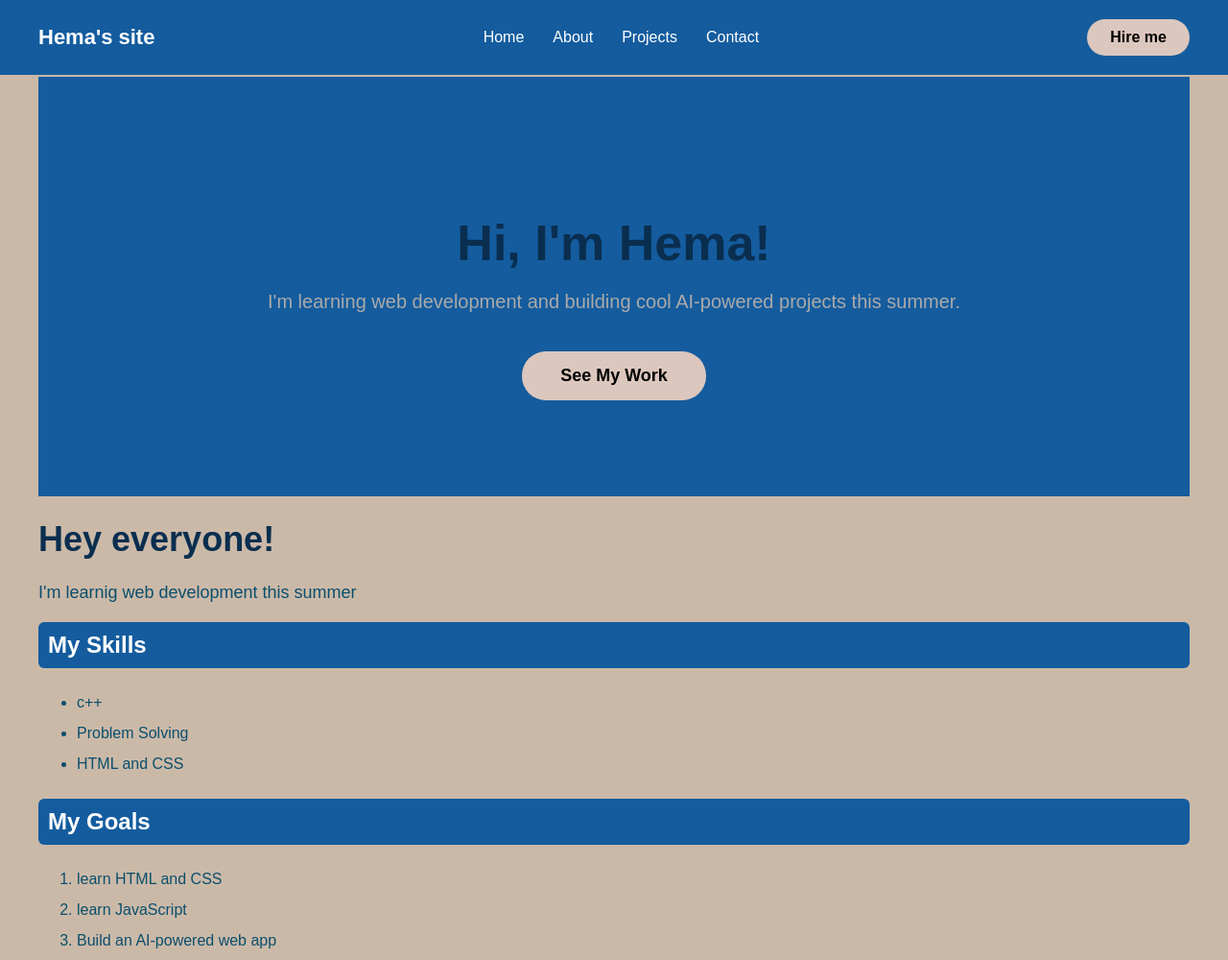
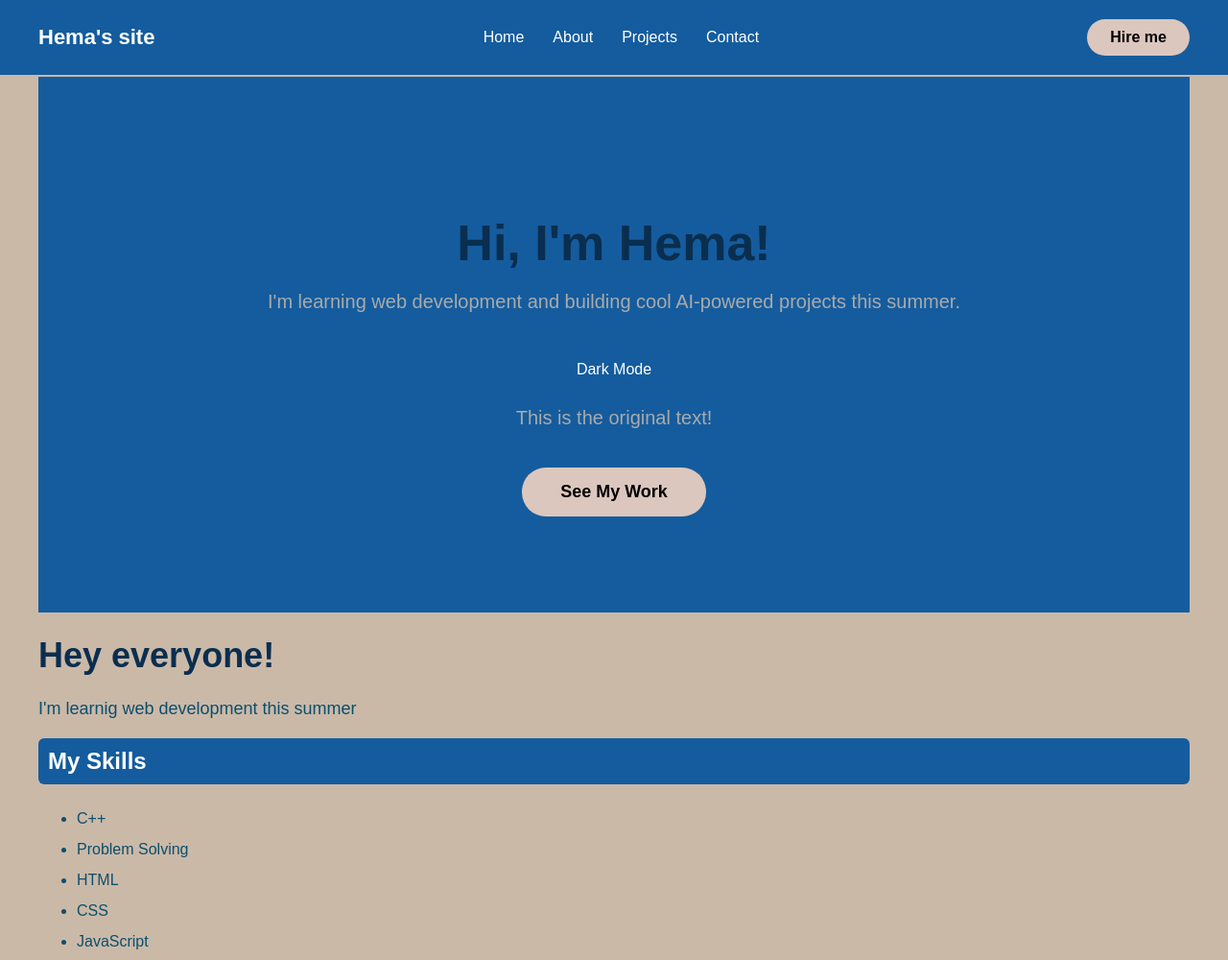
Before and after one commit to prudhivihema/learning-web-dev, a plain HTML site: page index.html in a window 1280 px wide. Shown: the top 1000 px of the page at 96% size. Drawn offline with Linux system fonts and the light colour scheme.

Commit message:
added javascript basics and dark mode toggle

```diff
--- a/index.html
+++ b/index.html
@@ -18,16 +18,14 @@
         <section class="hero">
             <h1>Hi, I'm Hema!</span></h1>
             <p>I'm learning web development and building cool AI-powered projects this summer.</p>
+            <button onclick="changeText()" id="toggleBtn">Dark Mode</button>
+            <p id="message">This is the original text!</p>
             <button class="hero-btn">See My Work</button>
         </section>
         <h1>Hey everyone!</h1>
         <p>I'm learnig web development this summer</p>
         <h2>My Skills</h2>
-        <ul>
-            <li>c++</li>
-            <li>Problem Solving</li>
-            <li>HTML and CSS</li>
-        </ul>
+        <ul id="skillsList"></ul>
         <h2>My Goals</h2>
         <ol>
             <li>learn HTML and CSS</li>
@@ -58,5 +56,6 @@
         <div class="box">Box 2</div>
         <div class="box">Box 3</div>
         </div>
+        <script src="script.js"></script>
     </body>
 </html>
--- /dev/null
+++ b/script.js
@@ -0,0 +1,44 @@
+let name = "Hema";
+let age = 18;
+let islearning = true;
+console.log(name);
+console.log(age);
+console.log(islearning);
+function greet(){
+    console.log("Hello! I'm "+name+" and I'm "+age+" years old!");
+}
+greet("Hema",18);
+let darkMode = false;
+
+function changeText(){
+    let btn = document.getElementById("toggleBtn");
+    if(darkMode === false){
+        document.body.style.backgroundColor = "black";
+        document.body.style.color = "white";
+        btn.innerText = "Light Mode";
+        darkMode = true;
+    }else{
+        document.body.style.backgroundColor = "#f0f0f0";
+        document.body.style.color="#333333";
+        btn.innerText="Dark Mode";
+        darkMode = false;
+    }
+}
+let hobbies = ["coding","music","gaming"];
+console.log(hobbies[0]);
+console.log(hobbies[1]);
+console.log(hobbies.length);
+hobbies.push("reading");
+console.log(hobbies[3]);
+hobbies.pop();
+console.log(hobbies);
+for(let i=0;i<hobbies.length;i++){
+    console.log(hobbies[i]);
+}
+let skills = ["C++","Problem Solving","HTML","CSS","JavaScript"];
+let skillsList = document.getElementById("skillsList");
+skills.forEach(function(skill){
+    let li = document.createElement("li");
+    li.innerText = skill;
+    skillsList.appendChild(li);
+})
```
